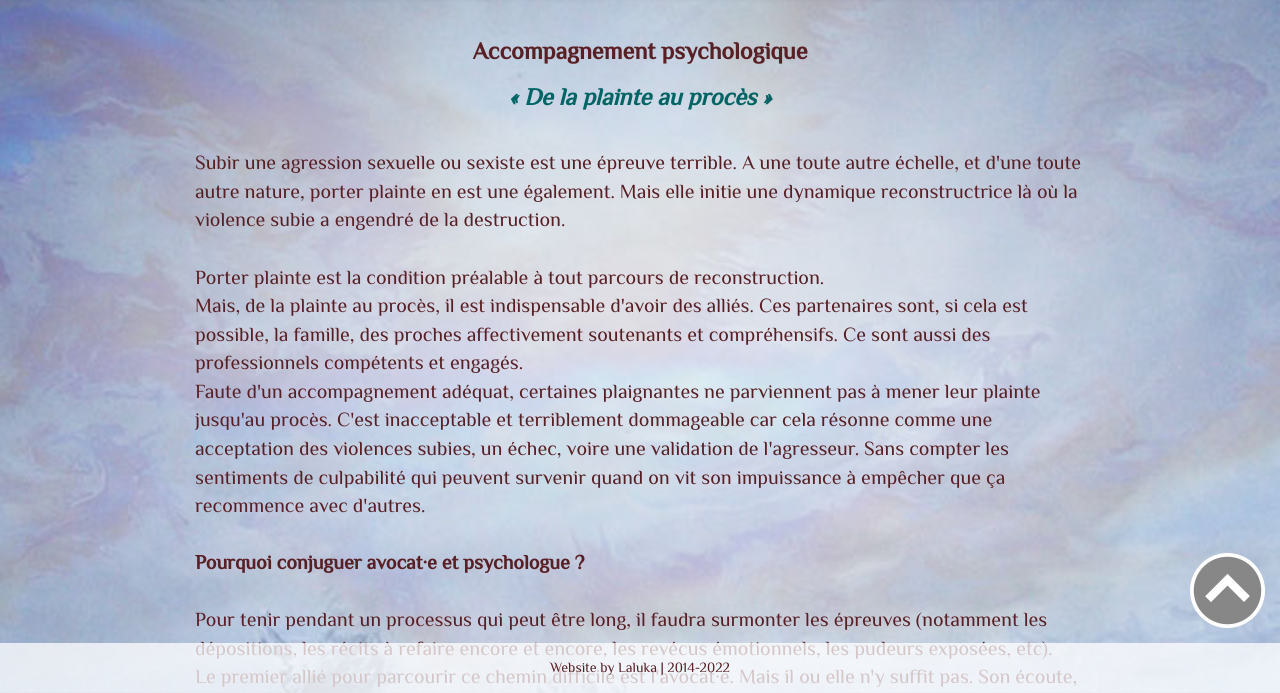
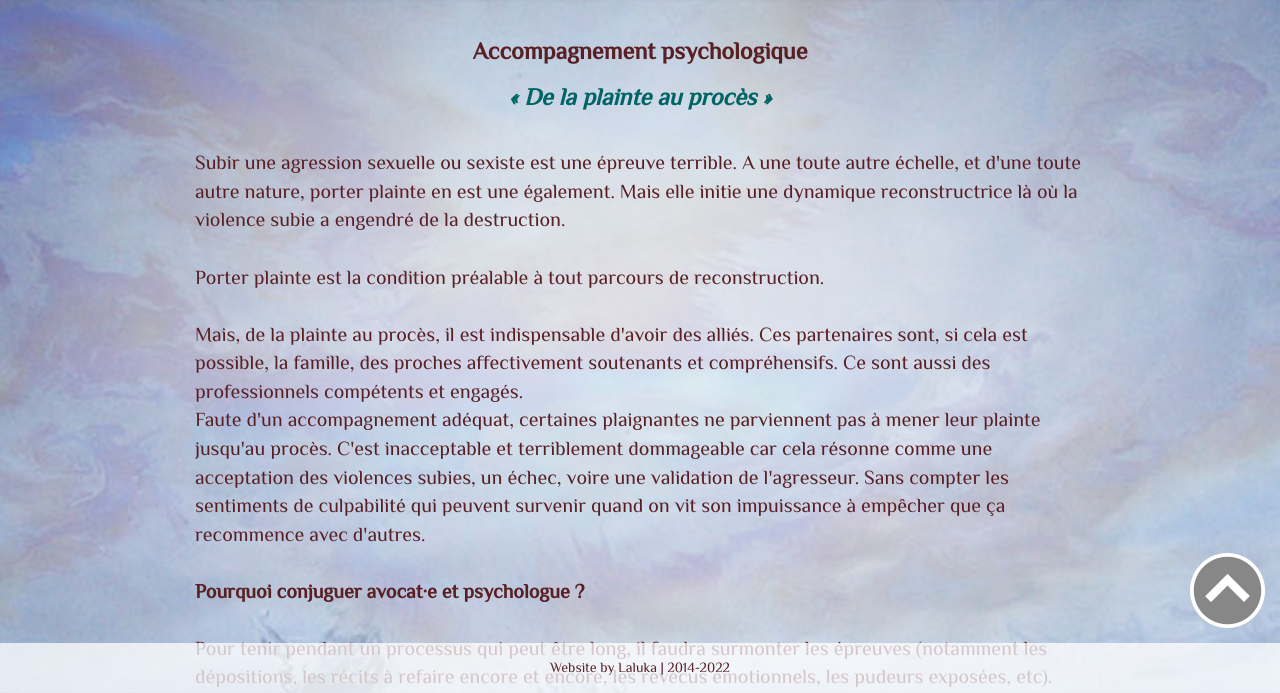
Before and after one commit to laluka/psy18eme, a plain HTML site: page plainte-au-proces.html in a window 1280 px wide. Shown: the part 107-800 px from the top of the page. Drawn offline with nearby package versions, Linux system fonts and the light colour scheme.

Commit message:
Update plainte-au-proces.html

```diff
--- a/plainte-au-proces.html
+++ b/plainte-au-proces.html
@@ -83,7 +83,7 @@
       <br>
       <p class="col-xs-12">
         Subir une agression sexuelle ou sexiste est une épreuve terrible. A une toute autre échelle, et d'une toute autre nature, porter plainte en est une également. Mais elle initie une dynamique reconstructrice là où la violence subie a engendré de la
-  destruction.<br><br>Porter plainte est la condition préalable à tout parcours de reconstruction.<br> Mais, de la plainte au procès, il est
+  destruction.<br><br>Porter plainte est la condition préalable à tout parcours de reconstruction.<br><br> Mais, de la plainte au procès, il est
         indispensable d'avoir des alliés. Ces partenaires sont, si cela est possible, la famille, des proches affectivement soutenants et
         compréhensifs. Ce sont aussi des professionnels compétents et engagés. <br>
 
```
